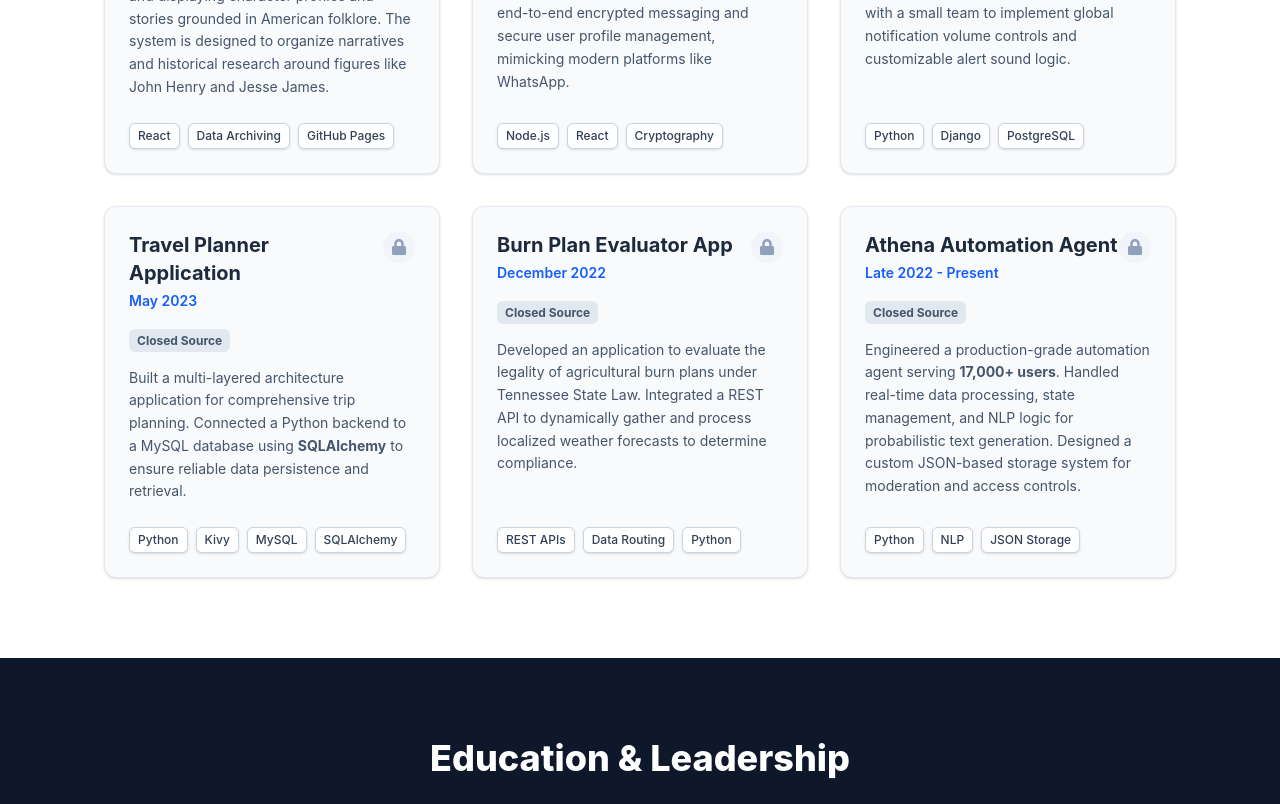
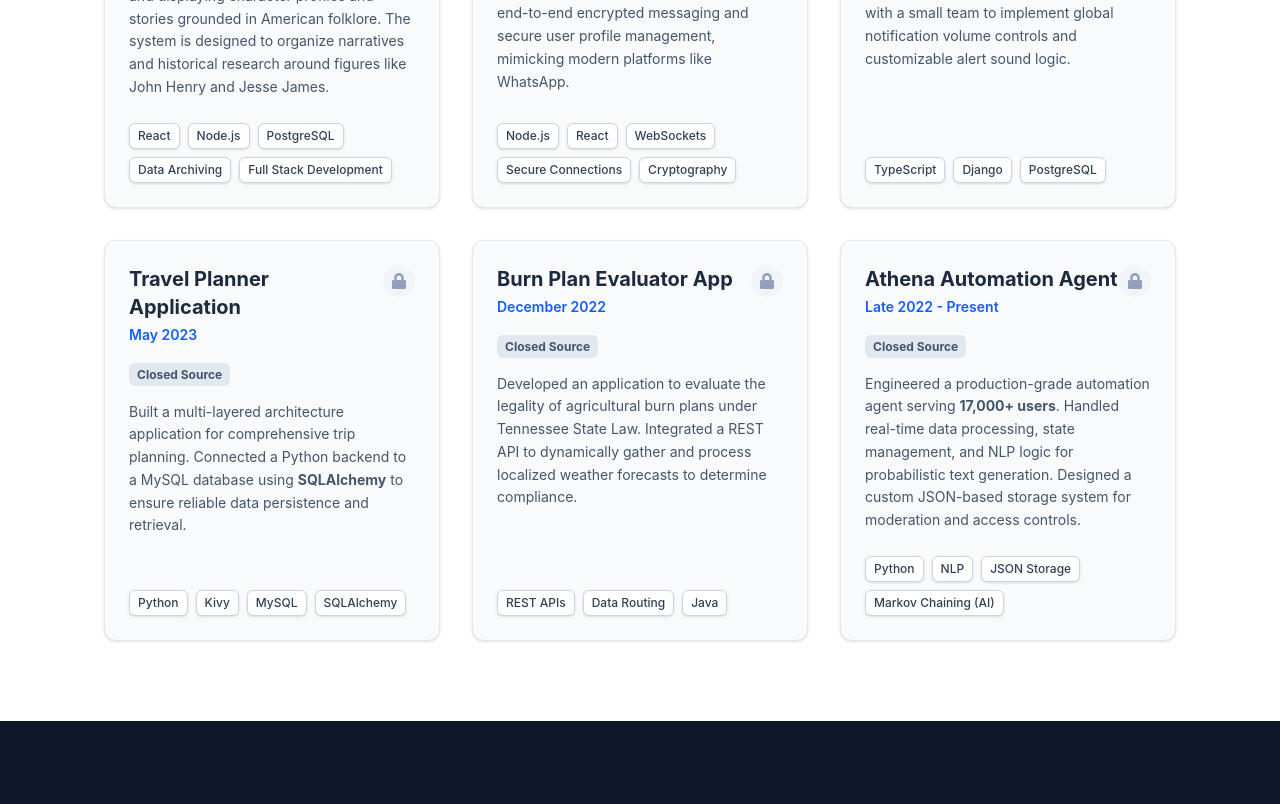
Before and after one commit to NaverJJV/naverjjv.github.io, a React (Vite) app: page / in a window 1280 px wide. Shown: the part 3700-4504 px from the top of the page. Built offline with nearby package versions, Linux system fonts and the light colour scheme.

Commit message:
Correct tech stacks in Projects

```diff
--- a/src/components/Projects.jsx
+++ b/src/components/Projects.jsx
@@ -7,7 +7,7 @@ const Projects = () => {
             title: "NextGenTV ATSC 3.0 Application (Nebraska Public Media)",
             date: "August 2024 - Present",
             type: "Client Project",
-            featured: true, // This flag makes the card span full width
+            featured: true,
             description: `
         <p class="mb-3">Developed a comprehensive Smart TV application for over-the-air distribution on the ATSC 3.0 standard. Built using the Run3TV framework with a custom Q-Bar navigation system, the suite includes six core sub-applications:</p>
         <ul class="list-disc ml-6 space-y-2 mb-5 text-slate-700">
@@ -19,7 +19,7 @@ const Projects = () => {
           🏆 <strong class="text-blue-950">Accolades:</strong> Winner of the UNL Faculty Platinum Award (Top Project 2024-2025). Showcased by PearlTV at the NAB Conference in Las Vegas to demonstrate the capabilities of the Run3TV Framework.
         </div>
       `,
-            tech: ["ATSC 3.0", "Run3TV", "Video.js", "NWS API", "REST APIs", "JavaScript"],
+            tech: ["ATSC 3.0", "Run3TV", "Video.js", "NWS API", "REST APIs", "JavaScript", "HTML", "Google Analytics/Google Tag Manager", "TV Development"],
             icon: <FaTv className="text-blue-600"/>
         },
         {
@@ -27,7 +27,7 @@ const Projects = () => {
             date: "March 2026",
             type: "Open Source",
             description: "Developed a centralized archive for storing and displaying character profiles and stories grounded in American folklore. The system is designed to organize narratives and historical research around figures like John Henry and Jesse James.",
-            tech: ["React", "Data Archiving", "GitHub Pages"],
+            tech: ["React", "Node.js", "PostgreSQL", "Data Archiving", "Full Stack Development"],
             icon: <FaGithub className="text-slate-800"/>,
             link: "https://github.com/NaverJJV/FolkloreCharacterArchive"
         },
@@ -36,7 +36,7 @@ const Projects = () => {
             date: "October 2025 - December 2025",
             type: "Closed Source",
             description: "Architected a custom-built, self-hostable communication platform to demonstrate <strong className='text-slate-900'>software security principles</strong>. Features end-to-end encrypted messaging and secure user profile management, mimicking modern platforms like WhatsApp.",
-            tech: ["Node.js", "React", "Cryptography"],
+            tech: ["Node.js", "React", "WebSockets", "Secure Connections", "Cryptography"],
             icon: <FaLock className="text-slate-400"/>
         },
         {
@@ -44,7 +44,7 @@ const Projects = () => {
             date: "Spring 2024",
             type: "Open Source",
             description: "Contributed to a high-volume open-source communication platform (often described as 'Discord for Developers'). Collaborated with a small team to implement global notification volume controls and customizable alert sound logic.",
-            tech: ["Python", "Django", "PostgreSQL"],
+            tech: ["TypeScript", "Django", "PostgreSQL"],
             icon: <FaGithub className="text-slate-800"/>,
             link: "https://github.com/zulip/zulip"
         },
@@ -61,7 +61,7 @@ const Projects = () => {
             date: "December 2022",
             type: "Closed Source",
             description: "Developed an application to evaluate the legality of agricultural burn plans under Tennessee State Law. Integrated a REST API to dynamically gather and process localized weather forecasts to determine compliance.",
-            tech: ["REST APIs", "Data Routing", "Python"],
+            tech: ["REST APIs", "Data Routing", "Java"],
             icon: <FaLock className="text-slate-400"/>
         },
         {
@@ -69,7 +69,7 @@ const Projects = () => {
             date: "Late 2022 - Present",
             type: "Closed Source",
             description: "Engineered a production-grade automation agent serving <strong className='text-slate-900'>17,000+ users</strong>. Handled real-time data processing, state management, and NLP logic for probabilistic text generation. Designed a custom JSON-based storage system for moderation and access controls.",
-            tech: ["Python", "NLP", "JSON Storage"],
+            tech: ["Python", "NLP", "JSON Storage", "Markov Chaining (AI)"],
             icon: <FaLock className="text-slate-400"/>
         }
     ];
```
